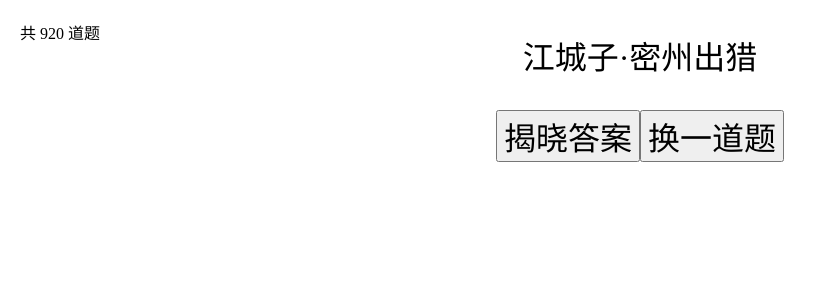
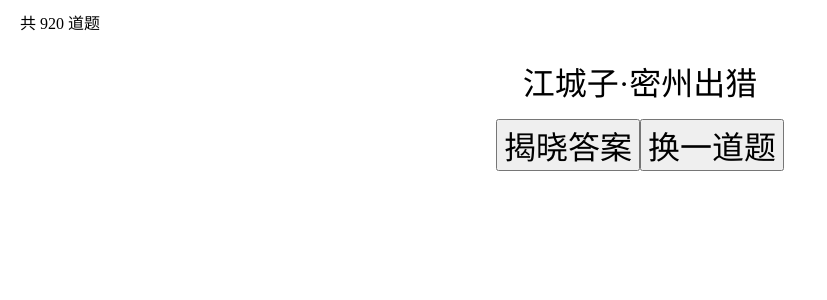
Before and after one commit to Rotten-LKZ/recite-helper, a Vue app: page / in a window 1280 px wide. Shown: the top 300 px of the page, without its empty margins (0-827 px from the left). Built offline with nearby package versions, Linux system fonts and the light colour scheme.

Commit message:
feat: change style

```diff
--- a/src/App.vue
+++ b/src/App.vue
@@ -30,7 +30,7 @@ function newQuestion() {
       answer += `<br/>${elems[i]}`;
   }
   showAnswer.value = false;
-  question.value = { question: q.replace('no-newline', ''), answer: answer };
+  question.value = { question: q.replace('no-newline', ''), answer: answer.substring(5) };
 }
 
 function calculateQuestions() {
@@ -61,17 +61,23 @@ function calculateQuestions() {
 </template>
 
 <style>
-main, footer {
+main {
+  padding-top: 35px;
   text-align: center;
 }
 
 footer {
   position: absolute;
-  top: 20px;
+  top: 10px;
   left: 20px;
 }
 
 p, button {
   font-size: 2rem;
 }
+
+p {
+  margin-top: 15px;
+  margin-bottom: 15px;
+}
 </style>
```
